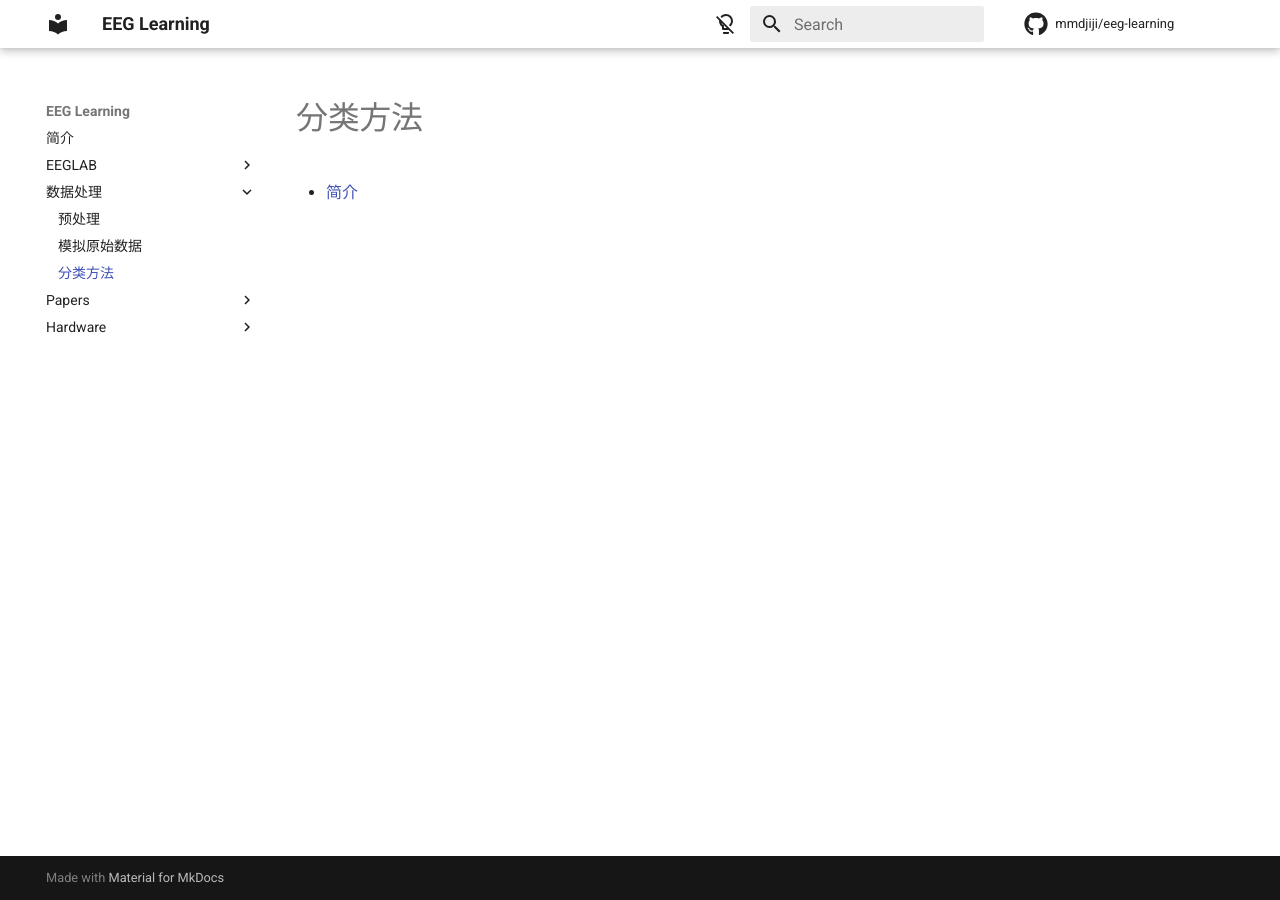
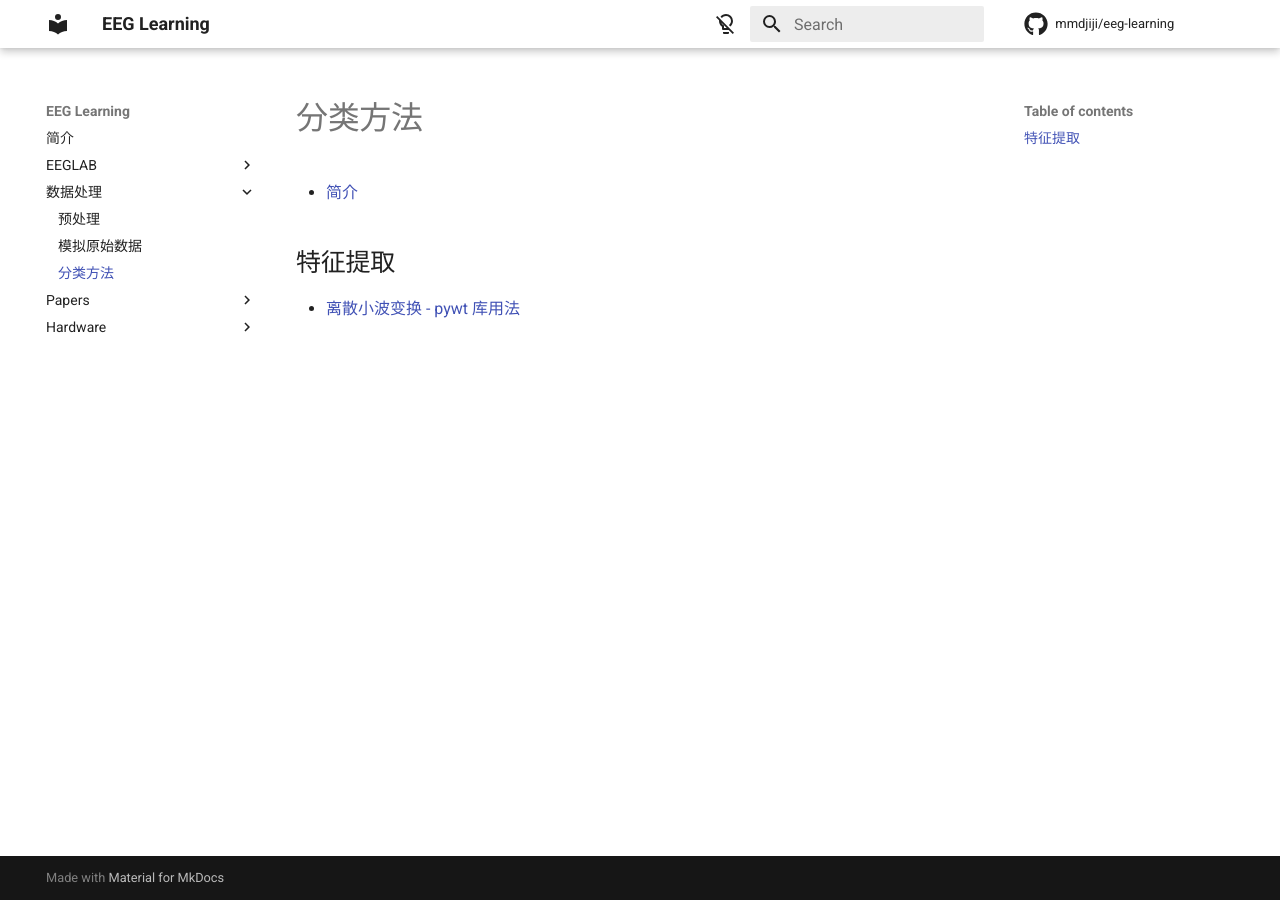
Before and after one commit to mmdjiji/eeg-learning, an MkDocs documentation site: the page built from docs/data-processing/classification.md, in a window 1280 px wide. Built offline with MkDocs 1.6.1 and Material for MkDocs 9.7.7, drawn with Linux system fonts in a browser that asks for light colours; comment, search, counter and statistics services are not loaded.

Commit message:
Update classification.md

```diff
--- a/docs/data-processing/classification.md
+++ b/docs/data-processing/classification.md
@@ -1,3 +1,7 @@
 # 分类方法
 
 * [简介](https://www.cnblogs.com/RoseVorchid/p/11885904.html)
+
+## 特征提取
+
+* [离散小波变换 - pywt 库用法](https://blog.51cto.com/u_13984132/5617732)
```
